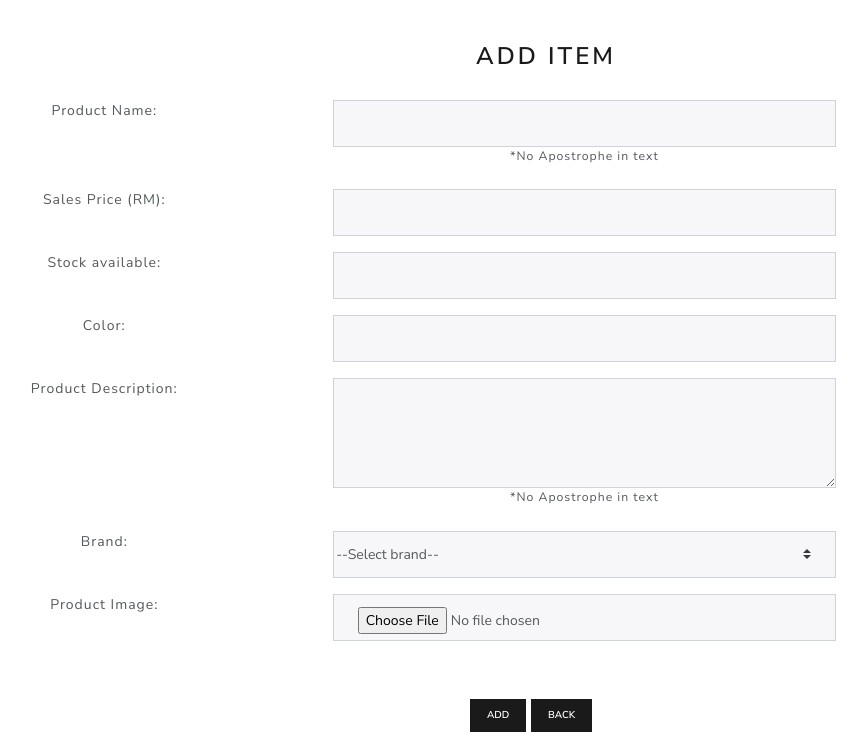
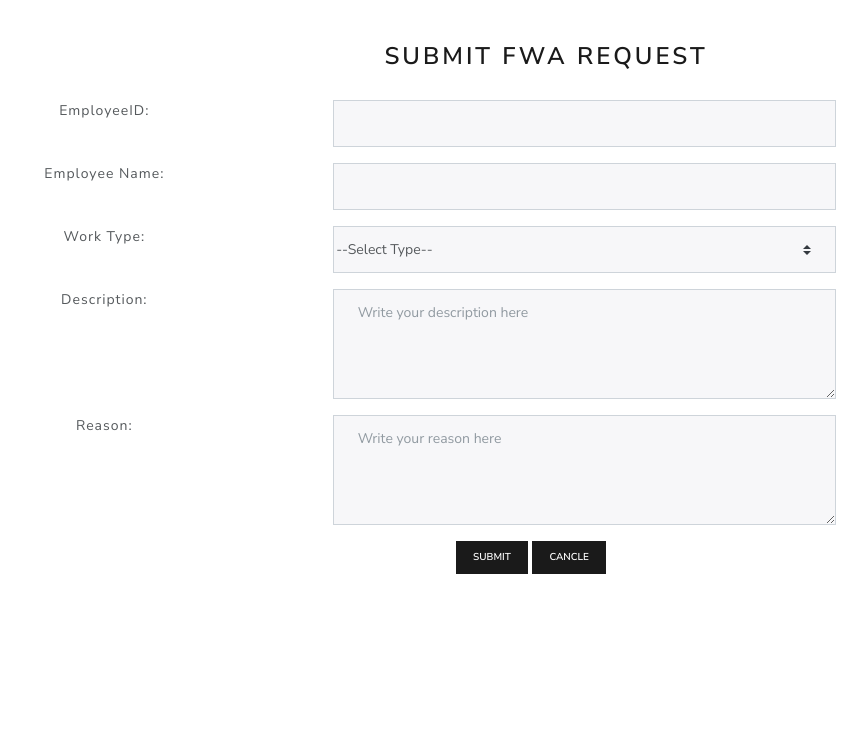
Before and after one commit to JustYuto/lipvibe, a PHP site: page /add_item.php in a window 1280 px wide. Shown: the part 89-842 px from the top of the page, without its empty margins (94-961 px from the left). After the commit the page ends 663 px from the top, so only its background shows below. Run offline with PHP 8.4, Linux system fonts and the light colour scheme; a user stored in the database is signed in; data comes from the database, SQL or seed files in the repository; some libraries are stand-ins or nearby versions.

Commit message:
Update add_item.php

```diff
--- a/add_item.php
+++ b/add_item.php
@@ -27,7 +27,7 @@
                 $id=$_POST['id'];
             }
 
-            if(isset($id) && !isset($_POST['add']) && !isset($_POST['save']) && !isset($_POST['newimg'])){
+            if(isset($id) && !isset($_POST['submit']) && !isset($_POST['save']) && !isset($_POST['newimg'])){
                 $query='select * from product where pid='.$id;
                 $result=$mysqli->query($query);
                 $row=$result->fetch_array();
@@ -39,7 +39,7 @@
                 $color = $row['color'];
                 $description = $row['description'];
                 $brand = $row['category'];
-            }else if(isset($_POST['add']) || isset($_POST['save']) || isset($_POST['newimg'])){
+            }else if(isset($_POST['submit']) || isset($_POST['save']) || isset($_POST['newimg'])){
                 $pname=$_POST['pname'];
                 $price=$_POST['price'];
                 $stock=$_POST['stock'];
@@ -61,14 +61,13 @@
     ?>
     <body>
         <br><br>
-        <h3 style="text-align:center;">Add item</h3><br>
+        <h3 style="text-align:center;">Submit FWA REQUEST</h3><br>
         <form action="edit_item.php" id="addproduct" method="post" enctype="multipart/form-data" >
             <div class="row form-group <?php echo (isset($errpname)?"has-danger":""); ?>">
-                <div class="col-sm-4">Product Name:  </div>
+                <div class="col-sm-4">EmployeeID:  </div>
                 <div class="col-sm-5">
                     <input type="hidden" name="pid" value="<?php echo $id;?>">
-                    <input type="text" name="pname" class="form-control <?php echo (isset($errpname)?"is-invalid":"");?>" value="<?php echo $pname;?>"><br>
-                    <label><small>*No Apostrophe in text</small></label>
+                    <input type="text" name="pname"  class="form-control <?php echo (isset($errpname)?"is-invalid":"");?>" value="<?php echo $pname;?>"><br>
                     <?php
                         if(isset($errpname)){
                             echo '<div class="invalid-feedback">'.$errpname.'</div></div>';
@@ -78,50 +77,14 @@
                     ?>
                 </div>
             </div>
-            <div class="row form-group <?php echo (isset($errprice)?"has-danger":""); ?>">
-                <div class="col-sm-4">Sales Price (RM): </div>
-                <div class="col-sm-5"><input type="number" class="form-control <?php echo (isset($errprice)?"is-invalid":"");?>" name="price" min="1" step="0.10" value="<?php echo $price;?>">
-                <?php
-                    if(isset($errprice)){
-                        echo '<div class="invalid-feedback">'.$errprice.'</div></div>';
-                    }else{
-                        echo '</div>';
-                    }
-                ?>
-                </div>
-            </div>
-            <div class="row form-group <?php echo (isset($errstock)?"has-danger":""); ?>">
-                <div class="col-sm-4">Stock available: </div>
-                <div class="col-sm-5"><input type="number" class="form-control <?php echo (isset($errstock)?"is-invalid":"");?>" name="stock" min="1" step="1" value="<?php echo $stock;?>">
-                <?php
-                    if(isset($errstock)){
-                        echo '<div class="invalid-feedback">'.$errstock.'</div></div>';
-                    }else{
-                        echo '</div>';
-                    }
-                ?>
-                </div>
-            </div>
-            <div class="row form-group <?php echo (isset($errcolor)?"has-danger":""); ?>">
-                <div class="col-sm-4">Color: </div>
-                <div class="col-sm-5"><input type="text" name="color" class="form-control <?php echo (isset($errcolor)?"is-invalid":"");?>" value="<?php echo $color;?>">
-                <?php
-                    if(isset($errcolor)){
-                        echo '<div class="invalid-feedback">'.$errcolor.'</div></div>';
-                    }else{
-                        echo '</div>';
-                    }
-                ?>
-                </div>
-            </div>
-            <div class="row form-group <?php echo (isset($errdesc)?"has-danger":""); ?>">
-                <div class="col-sm-4">Product Description: </div>
+            <div class="row form-group <?php echo (isset($errpname)?"has-danger":""); ?>">
+                <div class="col-sm-4">Employee Name:  </div>
                 <div class="col-sm-5">
-                    <textarea rows="4" cols="50" class="form-control <?php echo (isset($errdesc)?"is-invalid":"");?>" name="description"><?php echo $description;?></textarea><br>
-                    <label><small>*No Apostrophe in text</small></label>
+                    <input type="hidden" name="pid" value="<?php echo $id;?>">
+                    <input type="text" name="pname" class="form-control <?php echo (isset($errpname)?"is-invalid":"");?>" value="<?php echo $pname;?>"><br>
                     <?php
-                        if(isset($errdesc)){
-                            echo '<div class="invalid-feedback">'.$errdesc.'</div></div>';
+                        if(isset($errpname)){
+                            echo '<div class="invalid-feedback">'.$errpname.'</div></div>';
                         }else{
                             echo '</div>';
                         }
@@ -129,10 +92,10 @@
                 </div>
             </div>
             <div class="row form-group <?php echo (isset($errbrand)?"has-danger":""); ?>">
-                <div class="col-sm-4">Brand: </div>
+                <div class="col-sm-4">Work Type: </div>
                 <div class="col-sm-5">
                     <select name="brand" class="custom-select <?php echo (isset($errbrand)?"is-invalid":"");?>">
-                        <option value="">--Select brand--</option>
+                        <option value="">--Select Type--</option>
                         <?php
                             while($row2=$result2->fetch_array()){
                                 echo '<option value="'.$row2['cid'].'" '.($row2['cid']==$brand?"selected":"").'>'.$row2['brand'].'</option>';
@@ -148,50 +111,53 @@
                     ?>
                 </div>
             </div>
-            <div class="row form-group <?php echo (isset($errimg)?"has-danger":""); ?>">
-                <div class="col-sm-4">Product Image: </div>
+            <div class="row form-group <?php echo (isset($errdesc)?"has-danger":""); ?>">
+                <div class="col-sm-4">Description: </div>
                 <div class="col-sm-5">
+                    <textarea rows="4" cols="50" placeholder="Write your description here" class="form-control <?php echo (isset($errdesc)?"is-invalid":"");?>" name="description"><?php echo $description;?></textarea><br>
                     <?php
-                        if(isset($row['pimg'])){
-                            echo '<img src="'.$directory.'/'.$pimg.'" style="width:300px;height:auto;"><br>';
-                            echo '<input type="hidden" name="currentpimg" value="'.$pimg.'">';
-                        }else if(!empty($newpimg)){
-                            echo '<img src="'.$directory.'/'.$newpimg.'" style="width:300px;height:auto;"><br>';
-                            echo '<input type="hidden" name="currentpimg" value="'.$newpimg.'">';
-                        }else{
-                            echo '<input type="file" class="form-control '.(isset($errimg)?"is-invalid":"").'" name="pimg">';
-                        }
-                    ?>
-                    <?php
-                        if(isset($errimg)){
-                            echo '<div class="invalid-feedback">'.$errimg.'</div></div>';
+                        if(isset($errdesc)){
+                            echo '<div class="invalid-feedback">'.$errdesc.'</div></div>';
                         }else{
                             echo '</div>';
                         }
                     ?>
-                </div><br><br>
+                </div>
+            </div>
+            <div class="row form-group <?php echo (isset($errcolor)?"has-danger":""); ?>">
+                <div class="col-sm-4">Reason: </div>
+                <div class="col-sm-5">
+                <textarea rows="4" cols="50" placeholder="Write your reason here" name="color" class="form-control <?php echo (isset($errcolor)?"is-invalid":"");?>" name="reason"></textarea><br>
+                <?php
+                    if(isset($errcolor)){
+                        echo '<div class="invalid-feedback">'.$errcolor.'</div></div>';
+                    }else{
+                        echo '</div>';
+                    }
+                ?>
+                </div>
             </div>
             <div class="row">
                 <div class="col-sm-12">
                     <button type="button" class="btn btn-primary btn-sm" data-toggle="modal" data-target="#exampleModalCenter">
-                        <?php echo (!isset($_POST['id']) && !isset($_POST['save'])?"add":"save"); ?>
+                        <?php echo (!isset($_POST['id']) && !isset($_POST['save'])?"submit":"save"); ?>
                     </button>
 
                     <div class="modal fade" id="exampleModalCenter" tabindex="-1" role="dialog" aria-labelledby="exampleModalCenterTitle" aria-hidden="true">
                         <div class="modal-dialog modal-dialog-centered" role="document">
                             <div class="modal-content">
                                 <div class="modal-header">
-                                    <h5 class="modal-title" id="exampleModalLongTitle"><?php echo (!isset($_POST['id'])&&!isset($_POST['save'])?"Add":"Save"); ?></h5>
+                                    <h5 class="modal-title" id="exampleModalLongTitle"><?php echo (!isset($_POST['id'])&&!isset($_POST['save'])?"submit":"Save"); ?></h5>
                                     <button type="button" class="close" data-dismiss="modal" aria-label="Close">
                                         <span aria-hidden="true">&times;</span>
                                     </button>
                                 </div>
                                 <div class="modal-body">
-                                <?php echo (!isset($_POST['id'])&&!isset($_POST['save'])?"Add":"Save"); ?> the information to this product?
+                                <?php echo (!isset($_POST['id'])&&!isset($_POST['save'])?"submit":"Save"); ?> the information to this product?
                                 </div>
                                 <div class="modal-footer">
                                     <button type="button" class="btn btn-secondary" data-dismiss="modal">Close</button>
-                                    <button type="submit" class="btn btn-primary" name="<?php echo (!isset($_POST['id'])&&!isset($_POST['save'])?"add":"save"); ?>"><?php echo (!isset($_POST['id'])&&!isset($_POST['save'])?"Add":"Save"); ?></button>
+                                    <button type="submit" class="btn btn-primary" name="<?php echo (!isset($_POST['id'])&&!isset($_POST['save'])?"submit":"save"); ?>"><?php echo (!isset($_POST['id'])&&!isset($_POST['save'])?"submit":"Save"); ?></button>
                                 </div>
                             </div>
                         </div>
@@ -232,7 +198,7 @@
                         }
                     ?>
                     <form>
-                        <input type="submit" class="btn btn-primary btn-sm" formaction="index.php" value="back">
+                        <input type="submit" class="btn btn-primary btn-sm" formaction="index.php" value="cancle">
                     </form>
                 </div>
             </div><br>
```
